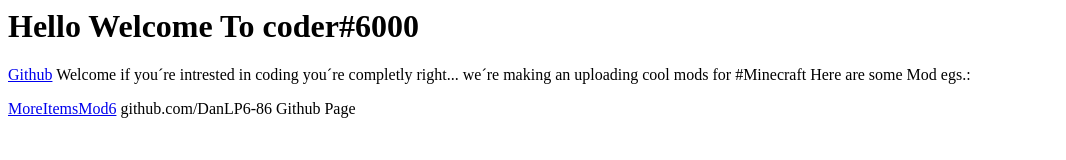
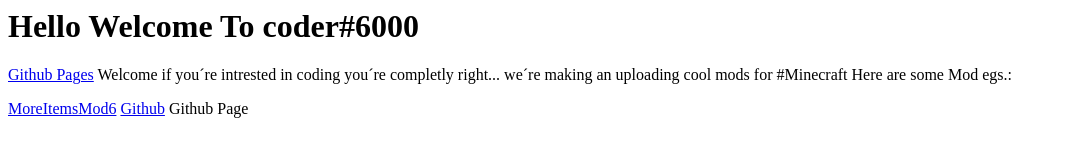
Before and after one commit to DanLP6-86/DanLP6-86.github.io, a plain HTML site: page index.html in a window 1280 px wide. Shown: the whole page, without its empty margins (0-1066 px from the left). Drawn offline with Linux system fonts and the light colour scheme.

Commit message:
Update index.html

```diff
--- a/index.html
+++ b/index.html
@@ -1,12 +1,12 @@
 <h1>Hello Welcome To coder#6000</h1>
 
-<a href="https://DanLP6-86.github.io">Github</a>
+<a href="https://DanLP6-86.github.io">Github Pages</a>
 Welcome if you´re intrested in coding you´re completly right... we´re making an uploading cool mods for #Minecraft
 
 Here are some Mod egs.:
 <p><a href="https://github.com/DanLP6-86/MoreItemsMod6">MoreItemsMod6</a>
 
 
-github.com/DanLP6-86
+<a href="github.com/DanLP6-86">Github</a>
 
 Github Page
```
